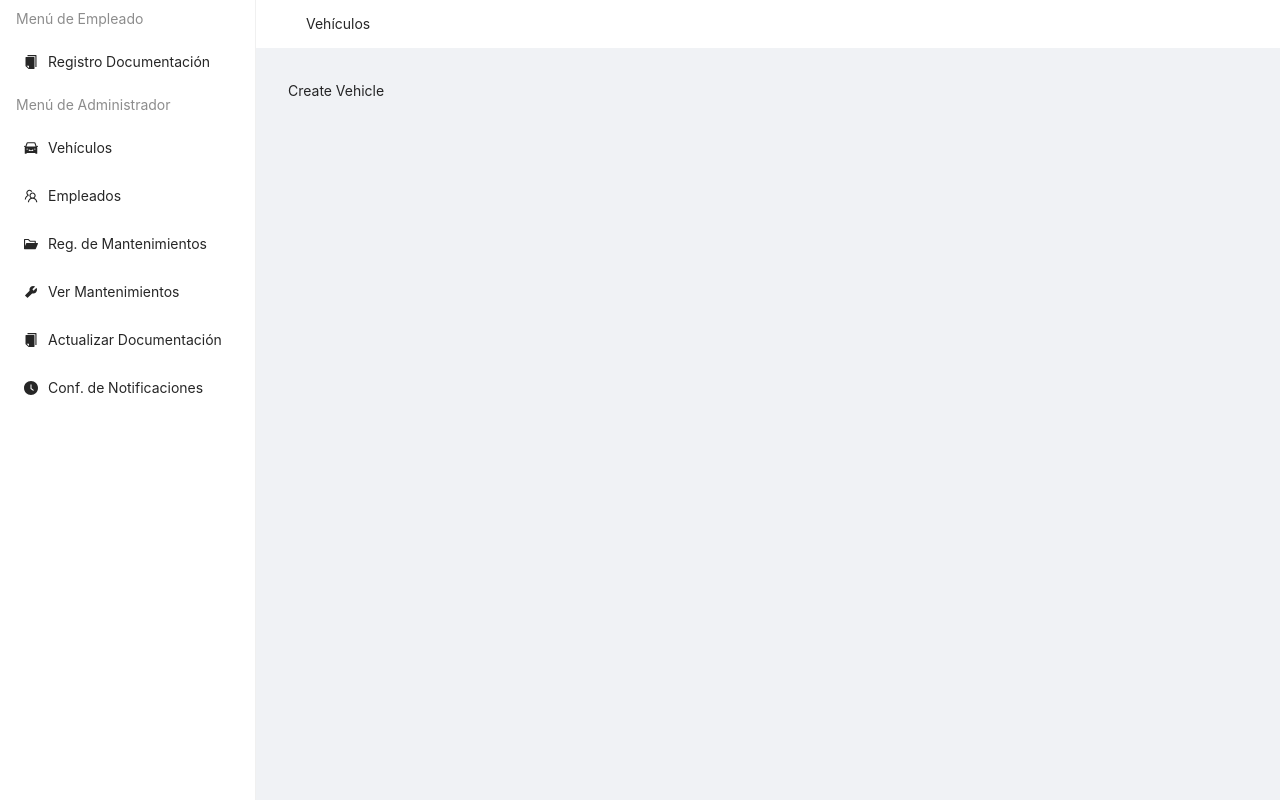
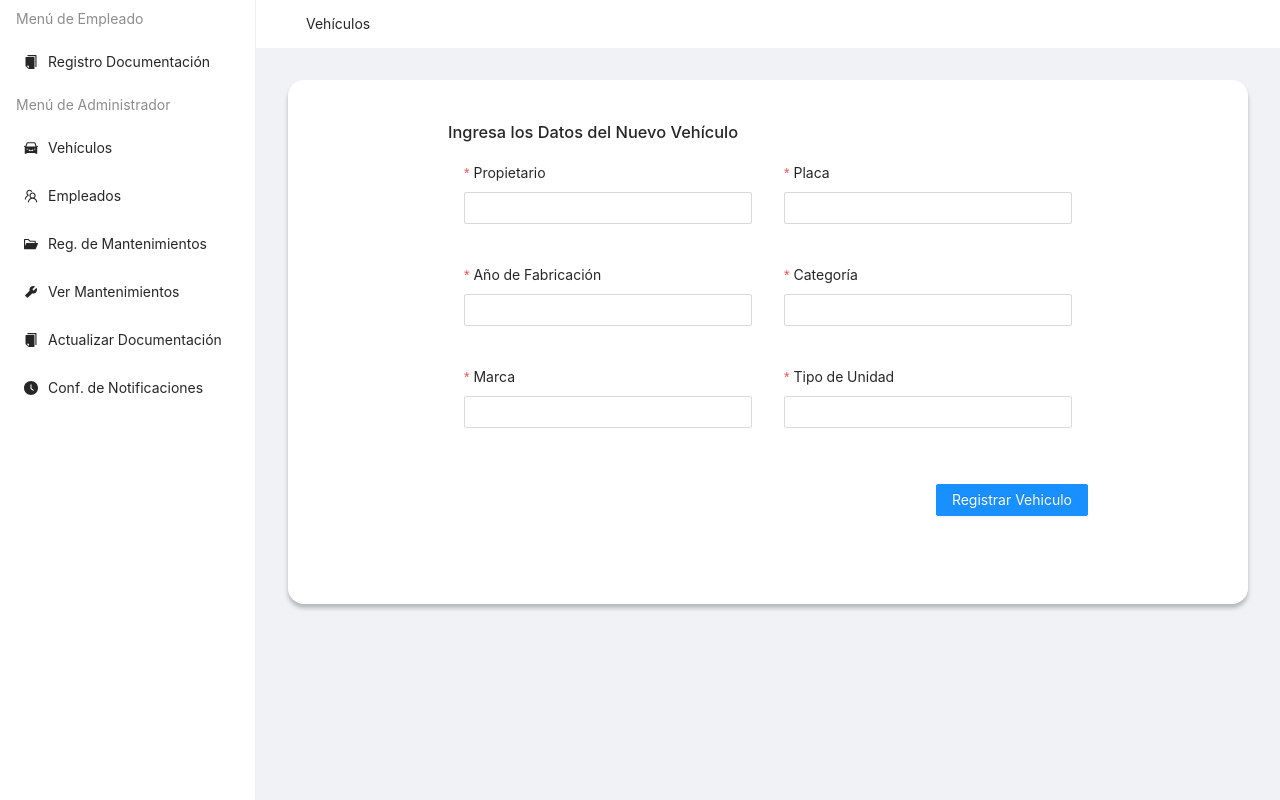
Before and after one commit to Sdanisjb/sgv-sinnens-frontend, a React (Create React App) app: page /vehicles/update in a window 1280 px wide. Built offline with nearby package versions, Linux system fonts and the light colour scheme.

Commit message:
Feature: Added Update Vehicle

```diff
--- a/src/screens/Vehicles/CreateVehicle/CreateVehicle.tsx
+++ b/src/screens/Vehicles/CreateVehicle/CreateVehicle.tsx
@@ -1,6 +1,5 @@
 import { Button, Col, Input, Row, Form } from 'antd';
 import 'antd/dist/antd.css';
-import { FormInput } from '../../../components/FormInput';
 import {Paper} from '../../../components/Paper'
 import styled from 'styled-components';
 
--- a/src/screens/Vehicles/UpdateVehicle/UpdateVehicle.tsx
+++ b/src/screens/Vehicles/UpdateVehicle/UpdateVehicle.tsx
@@ -1,7 +1,126 @@
+import { Button, Col, Input, Row, Form } from 'antd';
 import 'antd/dist/antd.css';
+import {Paper} from '../../../components/Paper'
+import styled from 'styled-components';
 
 export const UpdateVehicle: React.FC = () => {
-  return (
-    <div>Create Vehicle</div>
+  const onSend=()=>{
+
+  }
+    return (
+    <Paper>
+        <h1>Ingresa los Datos del Nuevo Vehículo</h1>
+        <Form
+      name="basic"
+      layout="vertical"
+      initialValues={{
+        remember: true,
+      }}
+      onFinish={onSend}
+      autoComplete="off"
+    >
+        <Row>
+      <Col span={12} style={{padding:'8px 16px'}}>
+      <Form.Item
+        label="Propietario"
+        name="propietario"
+        rules={[
+          {
+            required: true,
+          },
+        ]}
+      >
+        <Input />
+      </Form.Item>
+      </Col>
+      <Col span={12} style={{padding:'8px 16px'}}>
+      <Form.Item
+        label="Placa"
+        name="placa"
+        rules={[
+          {
+            required: true,
+          },
+        ]}
+      >
+        <Input />
+      </Form.Item>
+      </Col>
+      </Row>
+      <Row>
+      <Col span={12} style={{padding:'8px 16px'}}>
+      <Form.Item
+        label="Año de Fabricación"
+        name="anho"
+        rules={[
+          {
+            required: true,
+          },
+        ]}
+      >
+        <Input />
+      </Form.Item>
+      </Col>
+      <Col span={12} style={{padding:'8px 16px'}}>
+      <Form.Item
+        label="Categoría"
+        name="categoria"
+        rules={[
+          {
+            required: true,
+          },
+        ]}
+      >
+        <Input />
+      </Form.Item>
+      </Col>
+      </Row>
+      <Row>
+      <Col span={12} style={{padding:'8px 16px'}}>
+      <Form.Item
+        label="Marca"
+        name="marca"
+        rules={[
+          {
+            required: true,
+          },
+        ]}
+      >
+        <Input />
+      </Form.Item>
+      </Col>
+      <Col span={12} style={{padding:'8px 16px'}}>
+      <Form.Item
+        label="Tipo de Unidad"
+        name="unidad"
+        rules={[
+          {
+            required: true,
+          },
+        ]}
+      >
+        <Input />
+      </Form.Item>
+      </Col>
+      </Row>
+      <Form.Item>
+      <StyledBottomButtons>
+    <Button type="primary" htmlType="submit">Registrar Vehiculo</Button>
+    </StyledBottomButtons>
+      </Form.Item>
+      </Form>
+
+
+
+
+    </Paper>
   );
 }
+
+const StyledBottomButtons = styled.div`
+margin-top: 24px;
+  display:flex;
+  flex-direction: row;
+  justify-content: flex-end;
+  margin-bottom: 24px;
+`
```
